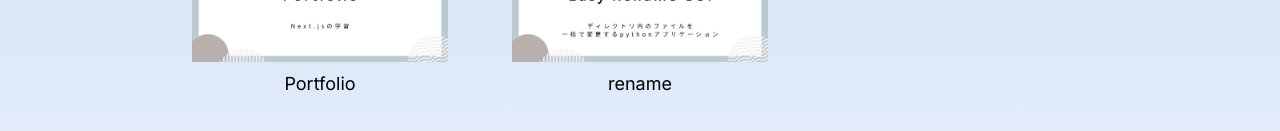
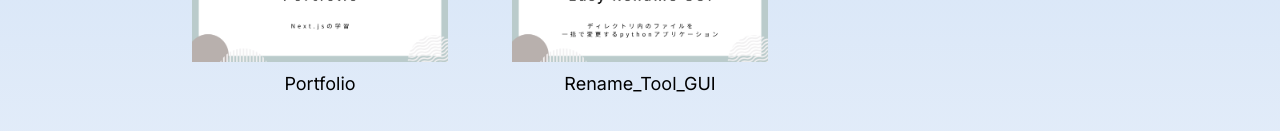
Before and after one commit to asasakk/portfolio, a Next.js app: page /works in a window 1280 px wide. Shown: the part 1056-1187 px from the top of the page. Built offline with nearby package versions, Linux system fonts and the light colour scheme.

Commit message:
fix title

```diff
--- a/app/works/page.tsx
+++ b/app/works/page.tsx
@@ -59,7 +59,7 @@ const items = [
   },
   {
     id: 8,
-    title: "rename",
+    title: "Rename_Tool_GUI",
     image: renameImage,
     link: "https://github.com/asasakk/easy_rename_tool/",
   },
```
